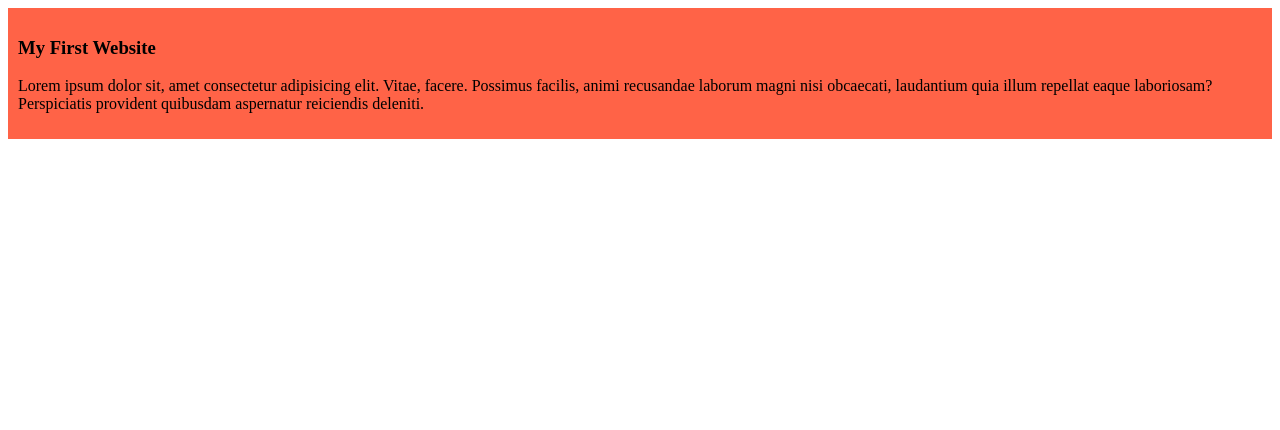
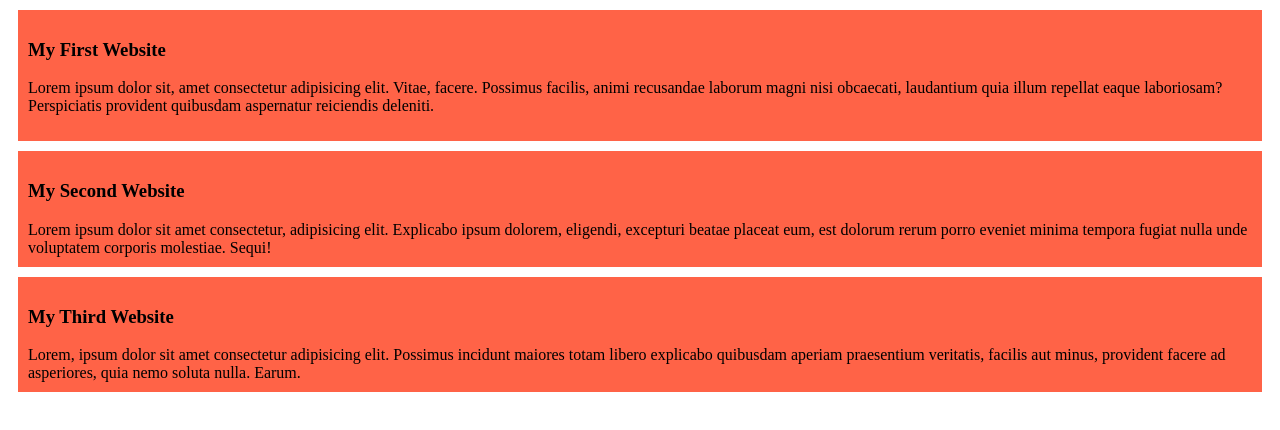
Before and after one commit to Tohid1584/My-First-GitHub-Repo, a plain HTML site: page Index.html in a window 1280 px wide. Drawn offline with Linux system fonts and the light colour scheme.

Commit message:
added the second & third blog

```diff
--- a/Index.html
+++ b/Index.html
@@ -5,13 +5,23 @@
     <meta name="viewport" content="width=device-width, initial-scale=1.0">
     <title>My Simple Website</title>
     <link rel="stylesheet" href="Style/Blog.css">
+
 </head>
 <body>
    <div>
     <h3>My First Website</h3>
+
     <p>
         Lorem ipsum dolor sit, amet consectetur adipisicing elit. Vitae, facere. Possimus facilis, animi recusandae laborum magni nisi obcaecati, laudantium quia illum repellat eaque laboriosam? Perspiciatis provident quibusdam aspernatur reiciendis deleniti.
     </p>
    </div>
+   <div>
+    <h3>My Second Website</h3>
+    Lorem ipsum dolor sit amet consectetur, adipisicing elit. Explicabo ipsum dolorem, eligendi, excepturi beatae placeat eum, est dolorum rerum porro eveniet minima tempora fugiat nulla unde voluptatem corporis molestiae. Sequi!
+   </div>
+   <div>
+    <h3>My Third Website</h3>
+    Lorem, ipsum dolor sit amet consectetur adipisicing elit. Possimus incidunt maiores totam libero explicabo quibusdam aperiam praesentium veritatis, facilis aut minus, provident facere ad asperiores, quia nemo soluta nulla. Earum.
+   </div>
 </body>
 </html>
--- a/Style/Blog.css
+++ b/Style/Blog.css
@@ -1,4 +1,5 @@
 div{
     background-color: tomato;
     padding: 10px;
+    margin: 10px;
 }
```
